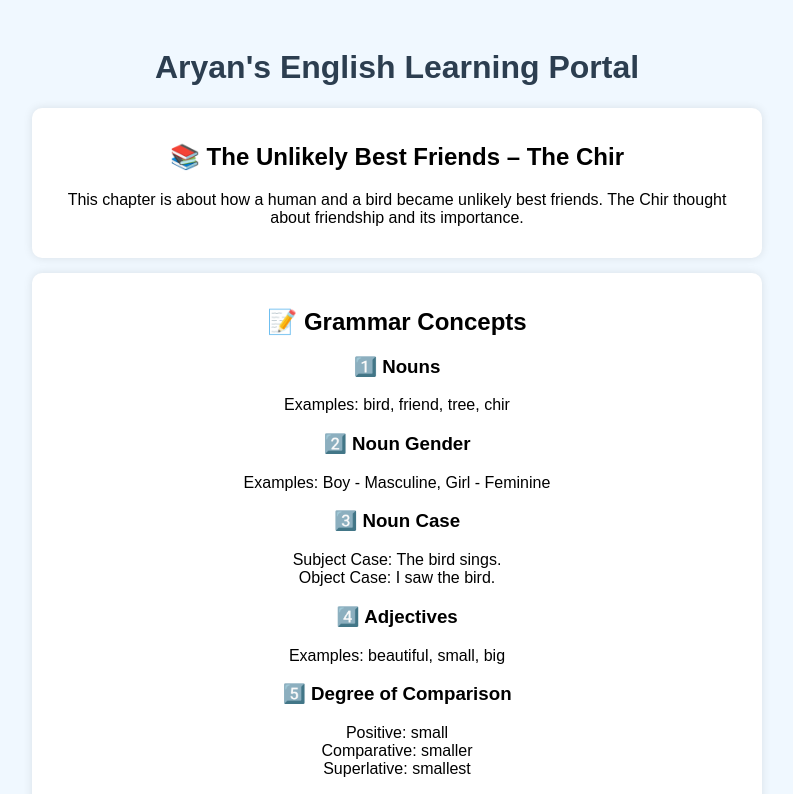
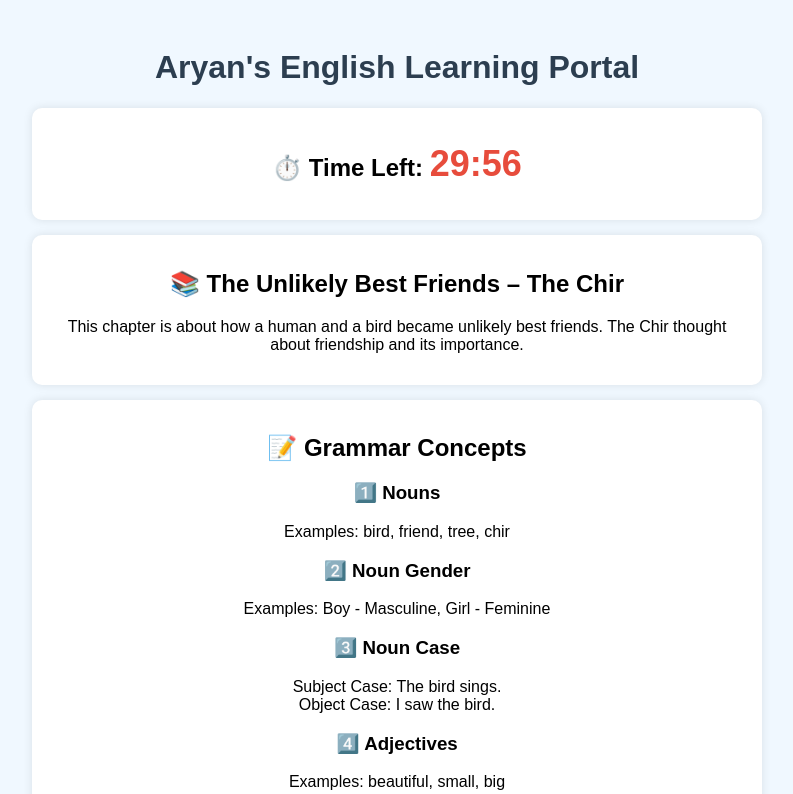
Before and after one commit to shubhdavps/aryanenglishtest, a plain HTML site: page index.html in a window 1280 px wide. Shown: the top 794 px of the page, without its empty margins (243-1036 px from the left). Drawn offline with nearby package versions, Linux system fonts and the light colour scheme.

Commit message:
Update index.html

```diff
--- a/index.html
+++ b/index.html
@@ -60,11 +60,21 @@
             font-size: 1.5em;
             color: #2c3e50;
         }
+
+        #timer {
+            font-size: 1.5em;
+            color: #e74c3c;
+            font-weight: bold;
+        }
     </style>
 </head>
 
 <body>
     <h1>Aryan's English Learning Portal</h1>
+
+    <div class="section">
+        <h2>⏱️ Time Left: <span id="timer">30:00</span></h2>
+    </div>
 
     <div class="section">
         <h2>📚 The Unlikely Best Friends – The Chir</h2>
@@ -112,6 +122,22 @@
     <script src="https://cdnjs.cloudflare.com/ajax/libs/jspdf/2.5.1/jspdf.umd.min.js"></script>
     <script>
         const { jsPDF } = window.jspdf;
+
+        let totalTime = 30 * 60;
+        const timerDisplay = document.getElementById('timer');
+
+        const timerInterval = setInterval(() => {
+            let minutes = Math.floor(totalTime / 60);
+            let seconds = totalTime % 60;
+            timerDisplay.innerText = `${String(minutes).padStart(2, '0')}:${String(seconds).padStart(2, '0')}`;
+            totalTime--;
+
+            if (totalTime < 0) {
+                clearInterval(timerInterval);
+                alert('⏳ Time is up! The quiz will be submitted automatically.');
+                checkCompletion();
+            }
+        }, 1000);
 
         const questions = [
             { q: 'Q1: "Bird" is a —', options: ['Noun', 'Verb', 'Adjective'], answer: 0 },
@@ -195,9 +221,9 @@
         }
 
         function checkCompletion() {
-            if (answered.every(ans => ans)) {
+            clearInterval(timerInterval);
             const totalMarks = correctAnswers * 2;
-                resultContainer.innerText = `🎉 You answered all questions! Score: ${totalMarks}/80`;
+            resultContainer.innerText = `🎉 Quiz Completed! Your Score: ${totalMarks}/80`;
 
             certText.innerHTML = `
                 Name: Aryan<br>
@@ -206,9 +232,6 @@
             `;
 
             certificate.style.display = 'block';
-            } else {
-                resultContainer.innerText = 'Please answer all questions before submitting!';
-            }
         }
 
         function generateCertificatePDF() {
```
Lines whose indentation alone changed are shown as unchanged.
